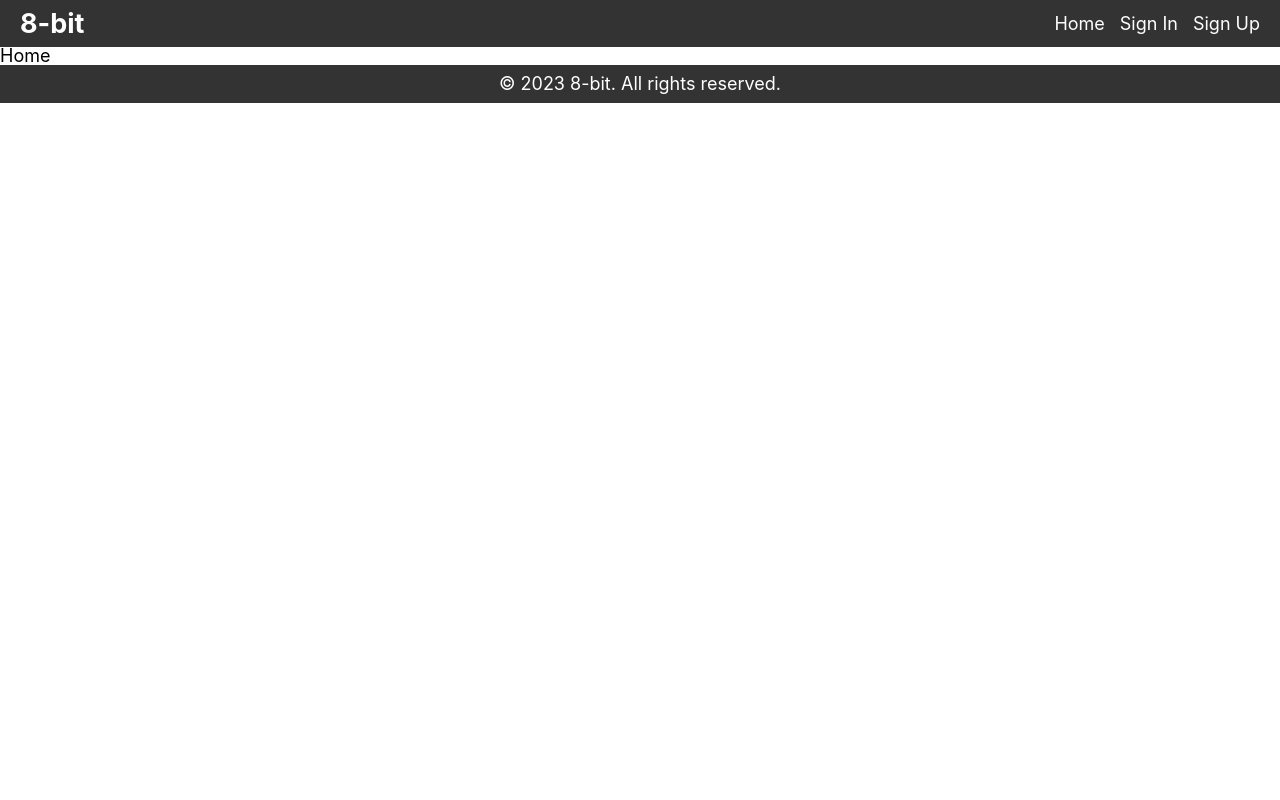
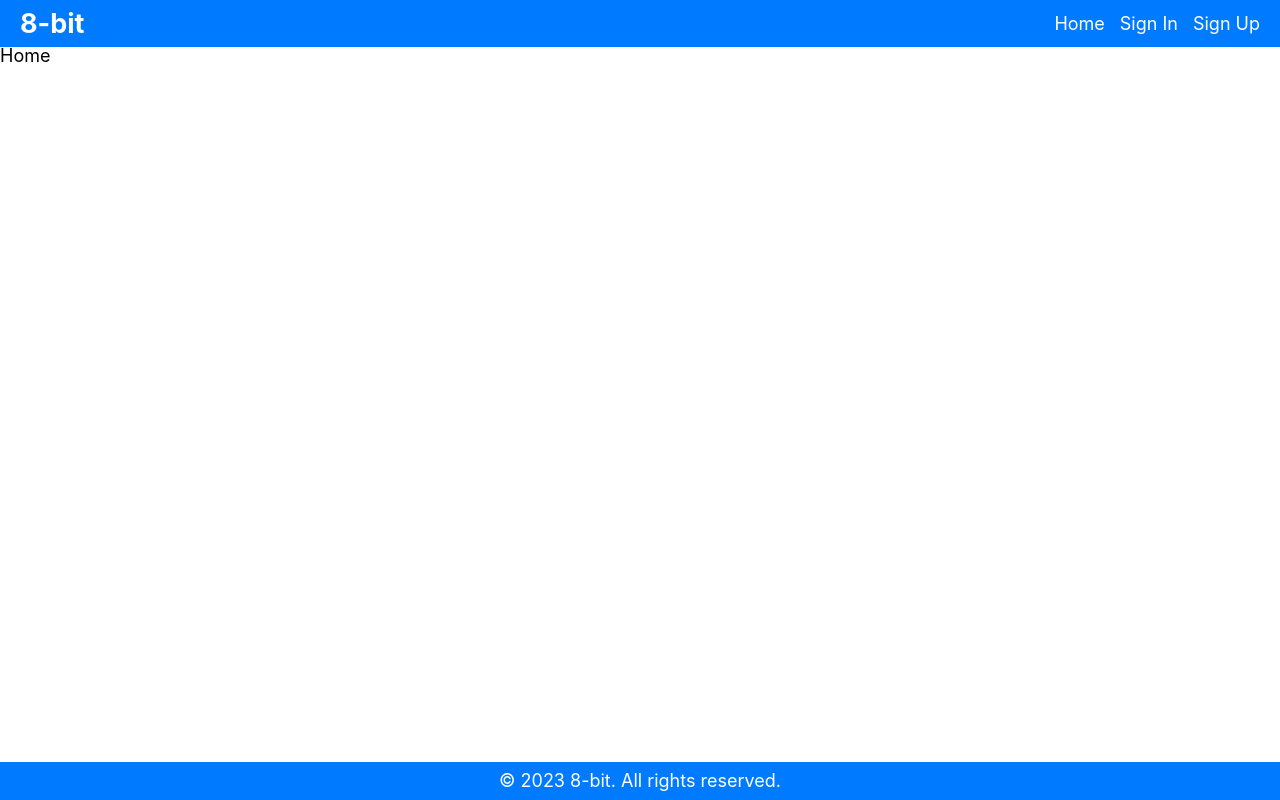
Before and after one commit to 9weeks-app-web/Team-8, a React (Vite) app in the folder 8-bit/: page / in a window 1280 px wide. Built offline with nearby package versions, Linux system fonts and the light colour scheme; a web font is replaced by a local one.

Commit message:
🎨[Style]임시 헤더, 푸터 스타일링

```diff
--- a/8-bit/src/layout/Footer.tsx
+++ b/8-bit/src/layout/Footer.tsx
@@ -2,10 +2,12 @@
 import styled from "@emotion/styled";
 
 const FooterContainer = styled.footer`
-  background-color: #333;
+  background-color: #007bff;
   color: white;
   text-align: center;
   padding: 10px 20px;
+  position: absolute;
+  bottom: 0;
   width: 100%;
 `;
 
--- a/8-bit/src/layout/Header.tsx
+++ b/8-bit/src/layout/Header.tsx
@@ -3,7 +3,7 @@ import { Link } from "react-router-dom";
 import styled from "@emotion/styled";
 
 const HeaderContainer = styled.header`
-  background-color: #333;
+  background-color: #007bff;
   color: white;
   padding: 10px 20px;
 `;
```
